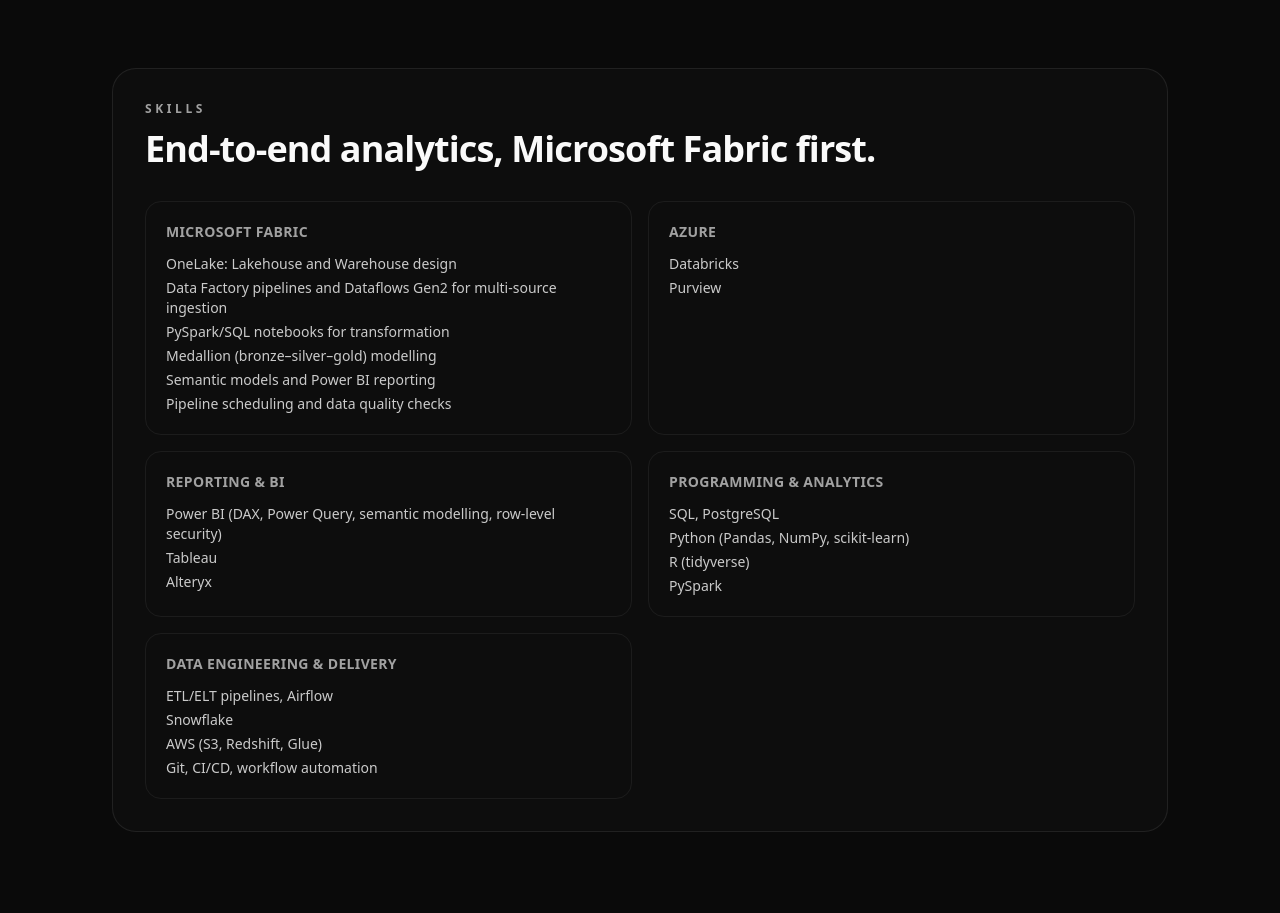
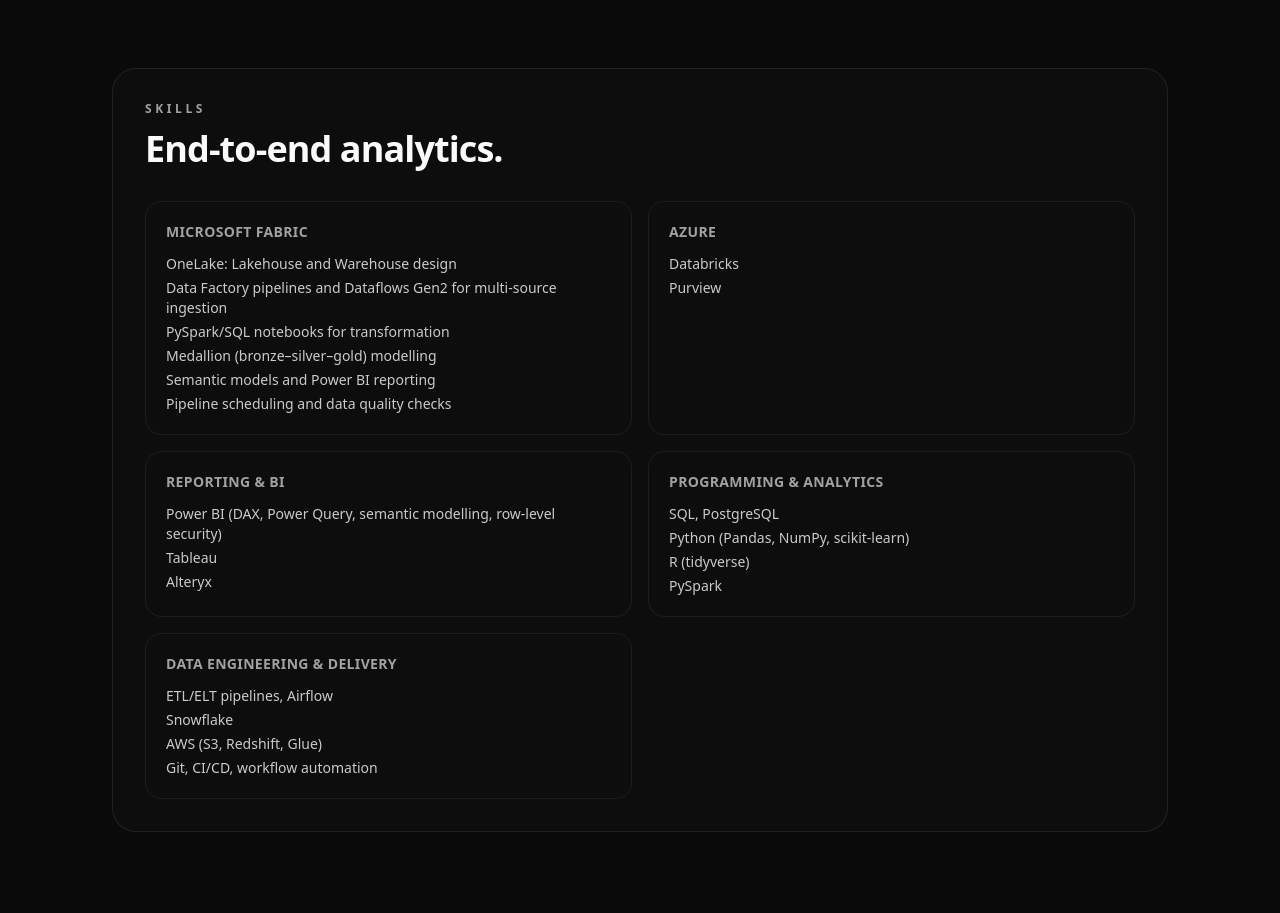
Before and after one commit to AveryDoan/Personal_Portfolio_2025, a Next.js app: page / in a window 1280 px wide. Shown: the part 2160-3073 px from the top of the page. Built offline with nearby package versions, Linux system fonts and the light colour scheme; no server answers; a web font is replaced by a local one.

Commit message:
Shorten Skills heading to "End-to-end analytics."

```diff
--- a/src/app/page.tsx
+++ b/src/app/page.tsx
@@ -120,7 +120,7 @@
         >
           <SectionTitle
             eyebrow="Skills"
-            title="End-to-end analytics, Microsoft Fabric first."
+            title="End-to-end analytics."
           />
           <div className="grid gap-4 md:grid-cols-2">
             {skillGroups.map((group) => (
```
